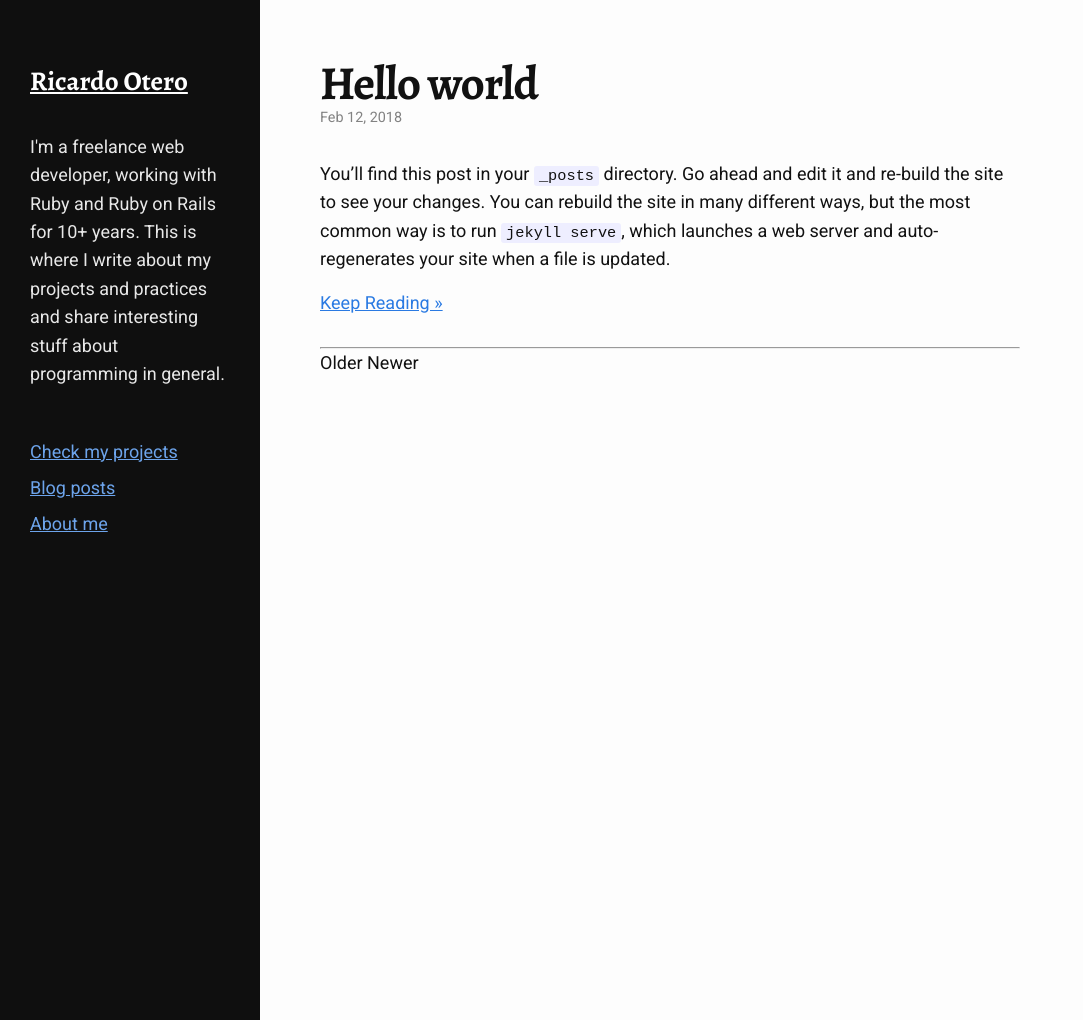
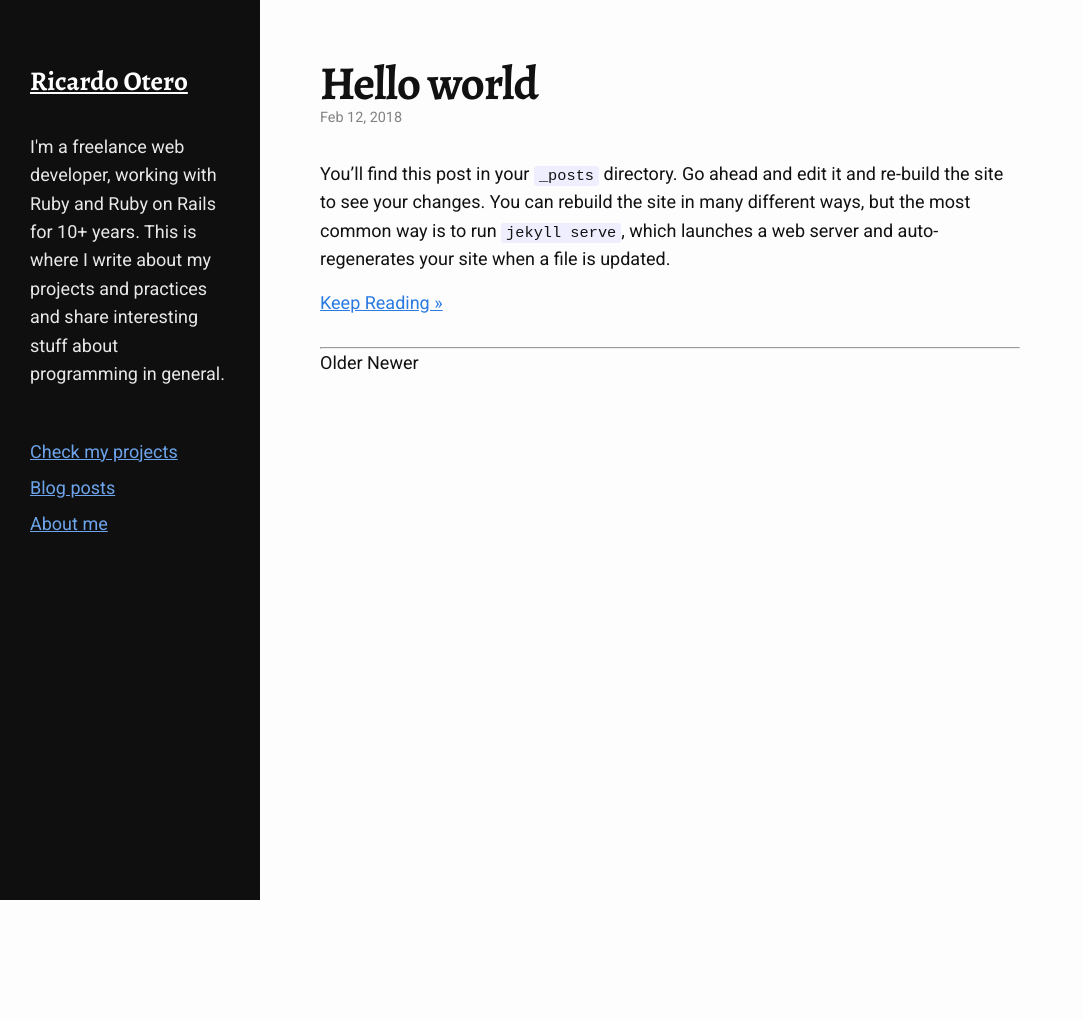
Before and after one commit to rikas/rikas.github.io, a Jekyll site: the page built from index.html, in a window 1280 px wide. Shown: the whole page, without its empty margins (0-1083 px from the left). Built offline with Jekyll 4.4.1, drawn with Linux system fonts in a browser that asks for light colours; the list of posts is cut into pages by our own code; after the commit the page ends 900 px from its top, so only the background shows below that.

Commit message:
Fix sidebar layout
Now it really gets 100% vertical height

```diff
--- a/_sass/rikas/_layout.scss
+++ b/_sass/rikas/_layout.scss
@@ -4,12 +4,11 @@
 
 .page-content {
   display: flex;
-  height: 100%;
 }
 
 .main-content {
   padding: $spacing-unit * 2;
-  flex: 1;
+  flex-grow: 1;
   max-width: 700px;
 }
 
--- a/_sass/rikas/components/_about.scss
+++ b/_sass/rikas/components/_about.scss
@@ -1,5 +1,5 @@
 .about__photo {
   float: left;
   max-width: 200px;
-  margin: 0 $spacing-unit $spacing-unit 0;
+  margin: 0 $spacing-unit ($spacing-unit / 2) 0;
 }
--- a/_sass/rikas/components/_sidebar.scss
+++ b/_sass/rikas/components/_sidebar.scss
@@ -1,14 +1,14 @@
 $sidebar-width: 200px;
 
 .sidebar {
-  padding: $spacing-unit * 2 $spacing-unit;
-  width: $sidebar-width;
+  width: $sidebar-width + $spacing-unit * 2;
   background-color: $grey-color-darker;
   color: $grey-color-light;
-  height: 100%;
+  min-height: 100vh;
 }
 
 .sidebar-content {
+  margin: $spacing-unit * 2 $spacing-unit;
   display: flex;
   flex-direction: column;
   justify-content: flex-start;
```
Also changed, not shown: 8 other files.
